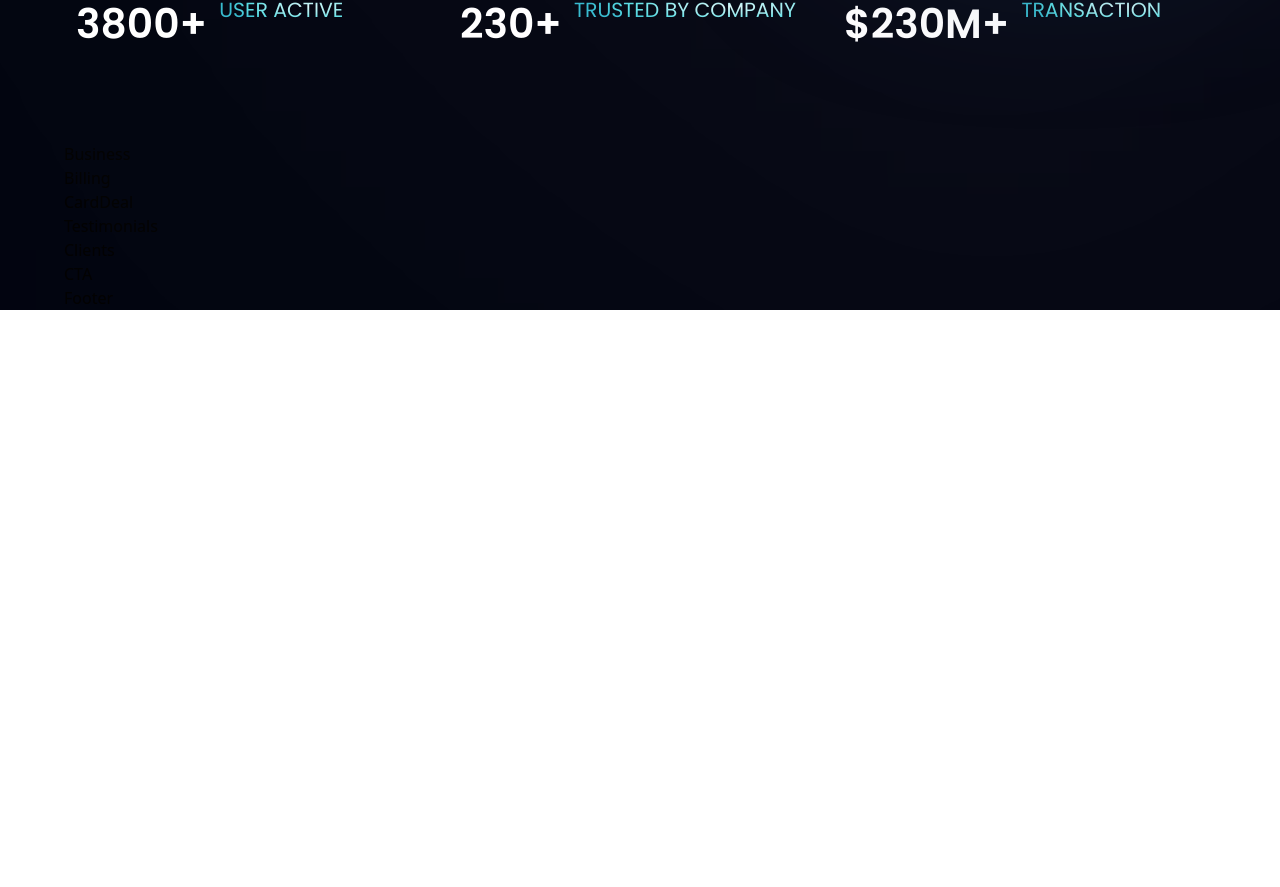
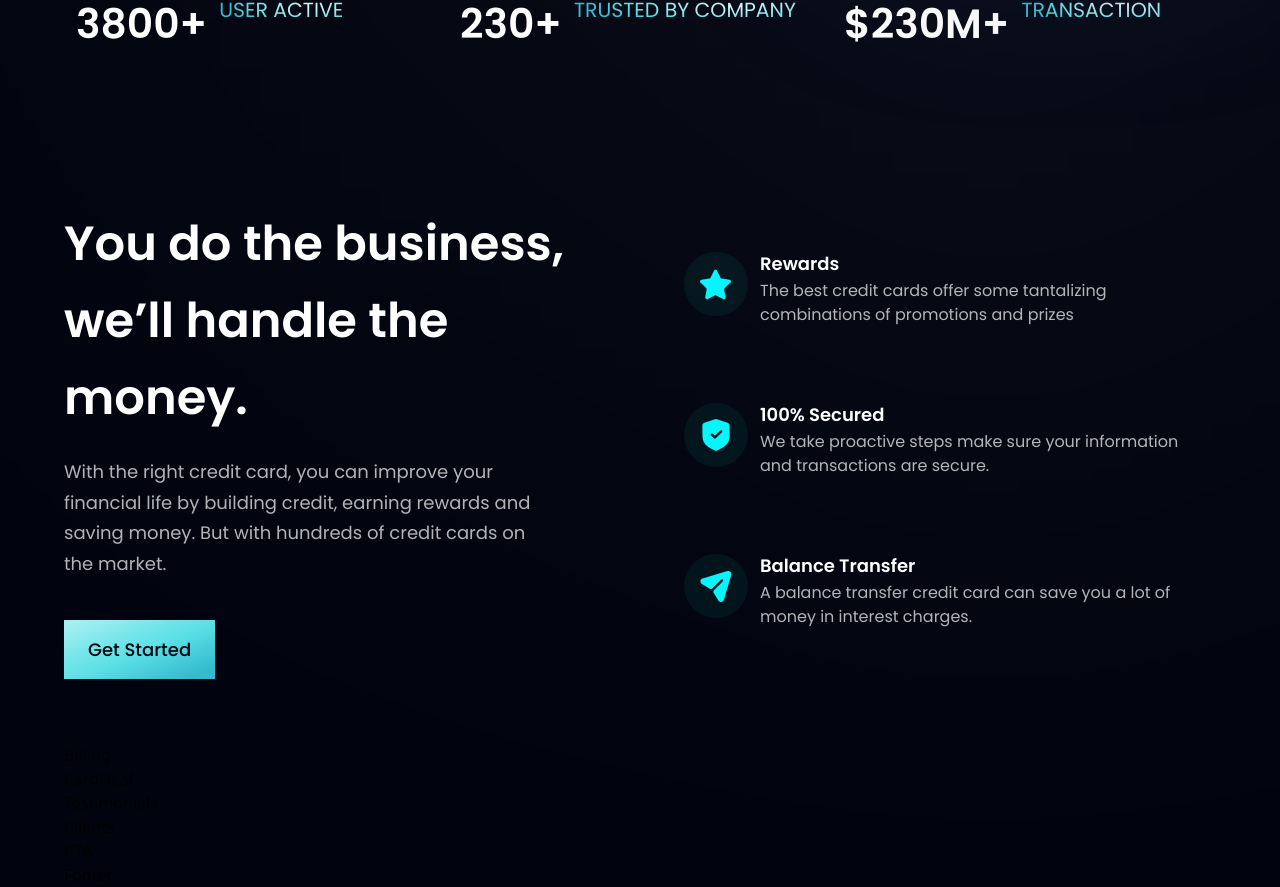
Before and after one commit to anamanuellar/HoobBankproject, a React (Vite) app: page / in a window 1280 px wide. Shown: the part 803-1690 px from the top of the page. Before the commit the page ends 1113 px from the top, so only its background shows below. Built offline with nearby package versions, Linux system fonts and the light colour scheme.

Commit message:
creating Business component

```diff
--- a/src/components/Business.jsx
+++ b/src/components/Business.jsx
@@ -1,8 +1,41 @@
-import React from 'react'
+import { features } from "../constants";
+import styles, {layout} from "../style";
+import Button from "./Button";
+
+const FeatureCard = ({icon, title, content, index}) => (
+  <div className={`flex flex-row p-6 rounded-[20px] ${index !== features.length - 1 ? 'mb-6' : 'mb:0'} feature-card `}>
+    <div className={`w-[64px] h-[64px] rounded-full ${styles.flexCenter} bg-dimBlue`}>
+      <img src={icon} alt='icon' className="w-[50%] h-[50%] object-contain" />
+    </div>
+    <div className="flex-1 flex flex-col ml-3">
+      <h4 className="font-poppins font-semibold text-white text-[18px] leading-[23px] mb-1">
+        {title}
+      </h4>
+      <p className="font-poppins font-normal text-dimWhite text-[16px] leading-[24px] mb-1">
+        {content}
+      </p>
+
+    </div>
+  </div>
+)
 
 const Business = () => {
   return (
-    <div>Business</div>
+    <section id='features' className={layout.section}>
+      <div className={layout.sectionInfo}>
+        <h2 className={styles.heading2}>You do the business, <br className='sm:block hidden'/> we’ll handle the money.</h2>
+        <p className={`${styles.paragraph} max-w-[470px] mt-5`}>With the right credit card, you can improve your financial life by building credit, earning rewards and saving money. But with hundreds of credit cards on the market.</p>
+        <Button styles='mt-10'/>
+      </div>
+      <div className={`${layout.sectionImg} flex-col`}>
+        {features.map((feature, index) => (
+          <FeatureCard key={feature.id} {...feature} index={index}/>
+
+        ))}
+
+      </div>
+
+      </section>
   )
 }
 
--- a/src/components/Button.jsx
+++ b/src/components/Button.jsx
@@ -1,8 +1,10 @@
 import React from 'react'
 
-const Button = () => {
+const Button = ({styles}) => {
   return (
-    <div>Button</div>
+    <button type="button" className={`py-4 px-6 bg-blue-gradient font-poppins font-medium text-[18px] text-primary outline-none ${styles}`}>
+      Get Started
+      </button>
   )
 }
 
```
